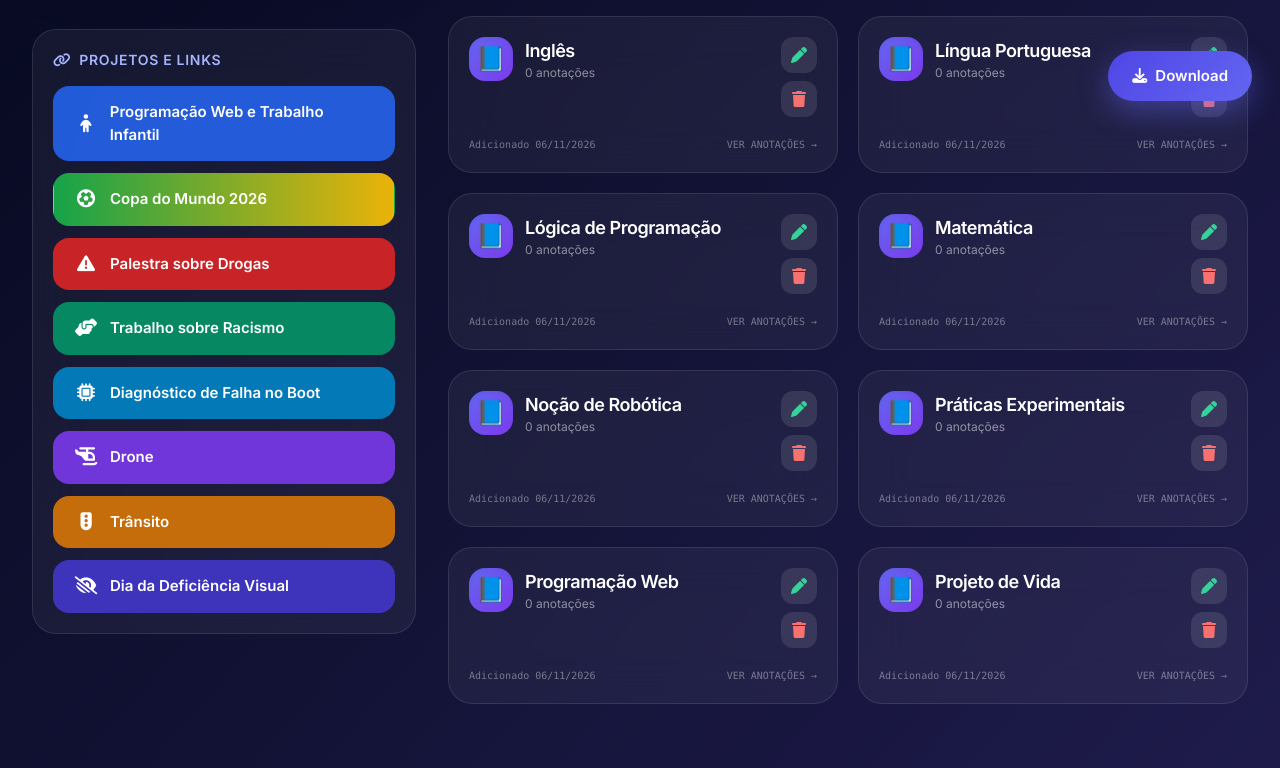
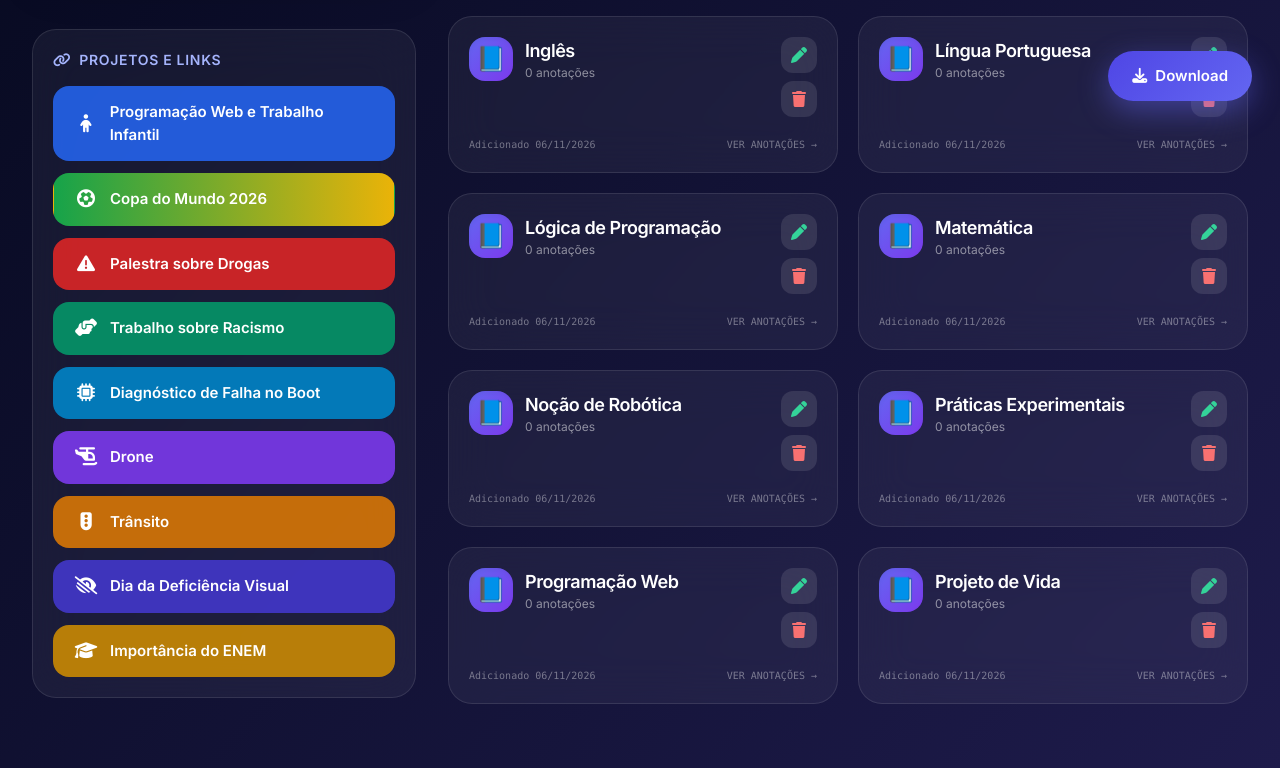
Before and after one commit to nicolas8004889/nicolas, a plain HTML site: page index.html in a window 1280 px wide. Shown: the part 671-1439 px from the top of the page. Drawn offline with nearby package versions, Linux system fonts and the light colour scheme.

Commit message:
Update index.html

```diff
--- a/index.html
+++ b/index.html
@@ -263,10 +263,14 @@
                                     <i class="fa-solid fa-traffic-light"></i>
                                     <span>Trânsito</span>
                                 </a>
-                                <!-- BOTÃO NOVO -->
                                 <a href="cego.html" class="project-btn bg-indigo-700/90 hover:bg-indigo-600 text-white">
                                     <i class="fa-solid fa-eye-low-vision"></i>
                                     <span>Dia da Deficiência Visual</span>
+                                </a>
+                                <!-- BOTÃO DO ENEM -->
+                                <a href="enem.html" class="project-btn bg-yellow-600/90 hover:bg-yellow-500 text-white">
+                                    <i class="fa-solid fa-graduation-cap"></i>
+                                    <span>Importância do ENEM</span>
                                 </a>
                             </div>
                         </div>
```
